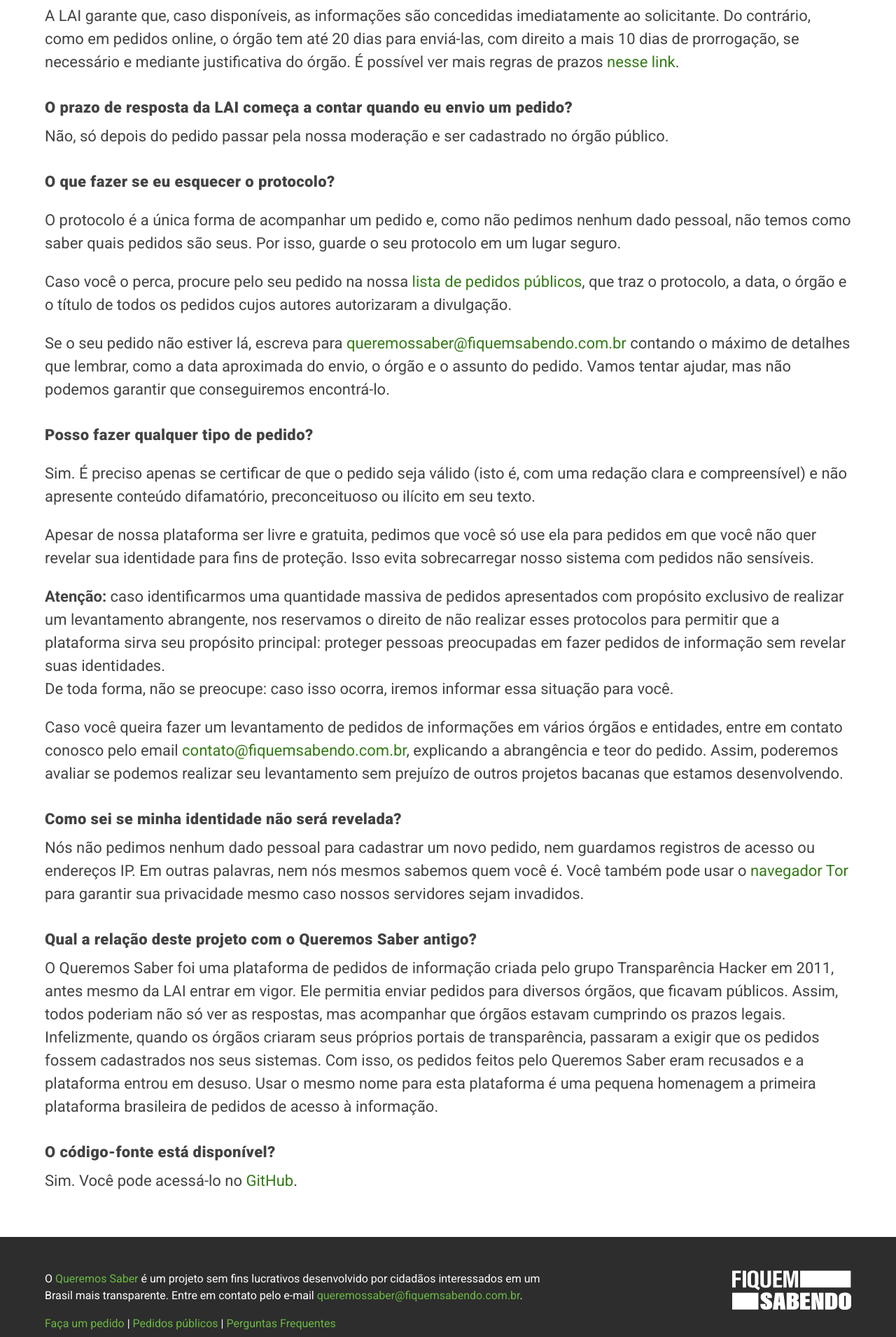
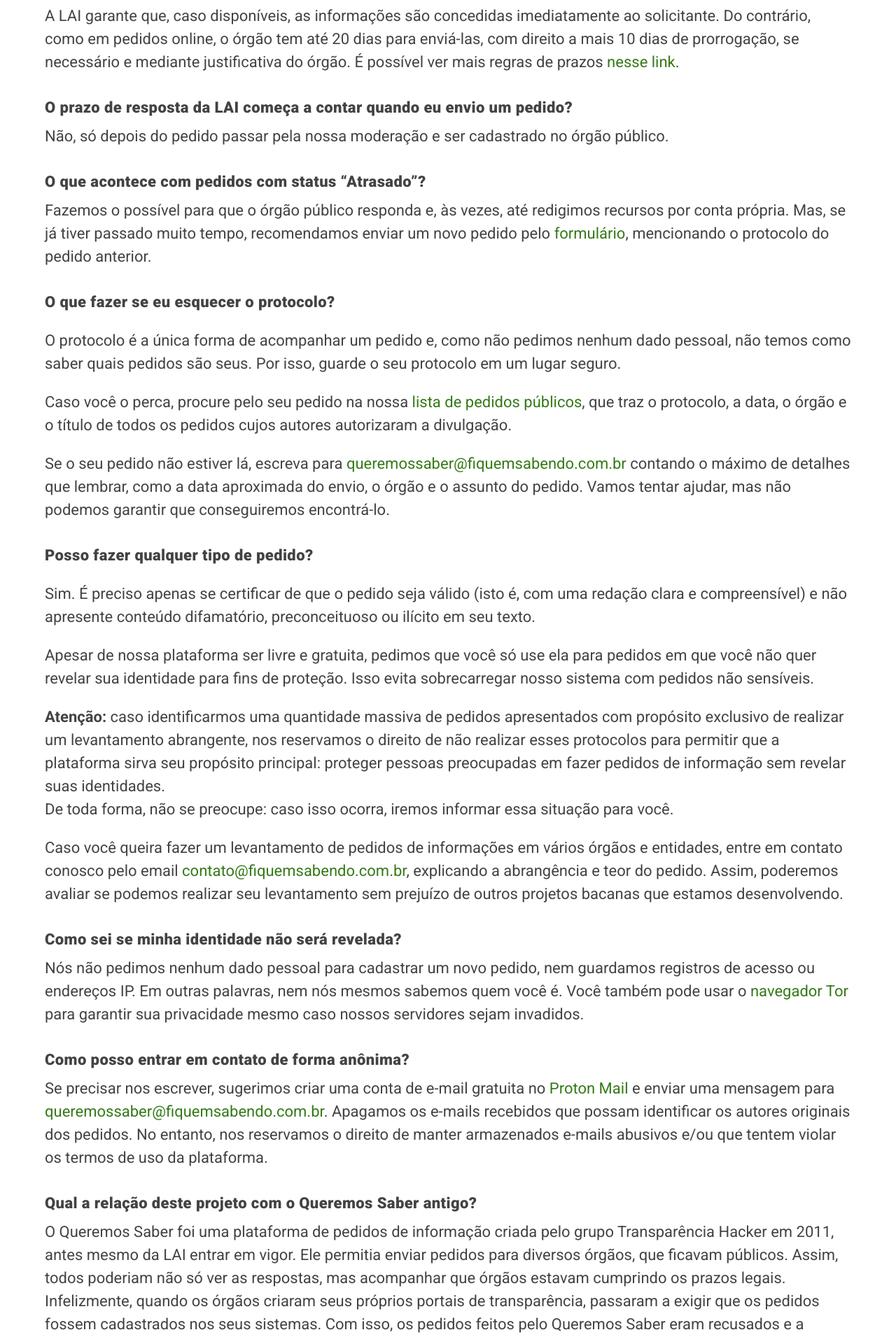
Before and after one commit to FiquemSabendo/queremossaber, a Django app: page /faq/ in a window 1280 px wide. Shown: the part 1795-3706 px from the top of the page at 70% size. Run offline with Django 3.2, Linux system fonts and the light colour scheme; style sheets or scripts are compiled from the project's sources; parts of the project's set-up code (start-up, migrations or seed data) failed here and were passed over; some libraries are stand-ins or nearby versions.

Commit message:
Add FAQs for delayed requests and anonymous contact
Co-authored-by: Copilot Autofix powered by AI <175728472+Copilot@users.noreply.github.com>

```diff
--- a/web/templates/faq.html
+++ b/web/templates/faq.html
@@ -77,6 +77,14 @@
     },
     {
       "@type": "Question",
+      "name": "O que acontece com pedidos com status “Atrasado”?",
+      "acceptedAnswer": {
+        "@type": "Answer",
+        "text": "Fazemos o possível para que o órgão público responda e, às vezes, até redigimos recursos por conta própria. Mas, se já tiver passado muito tempo, recomendamos enviar um novo pedido pelo formulário, mencionando o protocolo do pedido anterior."
+      }
+    },
+    {
+      "@type": "Question",
       "name": "O que fazer se eu esquecer o protocolo?",
       "acceptedAnswer": {
         "@type": "Answer",
@@ -97,6 +105,14 @@
       "acceptedAnswer": {
         "@type": "Answer",
         "text": "Nós não pedimos nenhum dado pessoal para cadastrar um novo pedido, nem guardamos registros de acesso ou endereços IP. Em outras palavras, nem nós mesmos sabemos quem você é. Você também pode usar o navegador Tor para garantir sua privacidade mesmo caso nossos servidores sejam invadidos."
+      }
+    },
+    {
+      "@type": "Question",
+      "name": "Como posso entrar em contato de forma anônima?",
+      "acceptedAnswer": {
+        "@type": "Answer",
+        "text": "Se precisar nos escrever, sugerimos criar uma conta de e-mail gratuita no Proton Mail (https://proton.me) e enviar uma mensagem para queremossaber@fiquemsabendo.com.br. Apagamos os e-mails recebidos que possam identificar os autores originais dos pedidos. No entanto, nos reservamos o direito de manter armazenados e-mails abusivos e/ou que tentem violar os termos de uso da plataforma."
       }
     },
     {
@@ -173,6 +189,11 @@
       Não, só depois do pedido passar pela nossa moderação e ser cadastrado no órgão público.
     </dd>
 
+    <dt>O que acontece com pedidos com status “Atrasado”?</dt>
+    <dd>
+      Fazemos o possível para que o órgão público responda e, às vezes, até redigimos recursos por conta própria. Mas, se já tiver passado muito tempo, recomendamos enviar um novo pedido pelo <a href="{% url 'foi_request_new' %}">formulário</a>, mencionando o protocolo do pedido anterior.
+    </dd>
+
     <dt>O que fazer se eu esquecer o protocolo?</dt>
     <dd>
       <p>
@@ -203,6 +224,11 @@
       Nós não pedimos nenhum dado pessoal para cadastrar um novo pedido, nem guardamos registros de acesso ou endereços IP. Em outras palavras, nem nós mesmos sabemos quem você é. Você também pode usar o <a href="https://www.torproject.org/projects/torbrowser.html" rel="external noopener">navegador Tor</a> para garantir sua privacidade mesmo caso nossos servidores sejam invadidos.
     </dd>
 
+    <dt>Como posso entrar em contato de forma anônima?</dt>
+    <dd>
+      Se precisar nos escrever, sugerimos criar uma conta de e-mail gratuita no <a href="https://proton.me" rel="external noopener">Proton Mail</a> e enviar uma mensagem para <a href="mailto:queremossaber@fiquemsabendo.com.br">queremossaber@fiquemsabendo.com.br</a>. Apagamos os e-mails recebidos que possam identificar os autores originais dos pedidos. No entanto, nos reservamos o direito de manter armazenados e-mails abusivos e/ou que tentem violar os termos de uso da plataforma.
+    </dd>
+
     <dt>Qual a relação deste projeto com o Queremos Saber antigo?</dt>
     <dd>
       O Queremos Saber foi uma plataforma de pedidos de informação criada pelo
```
